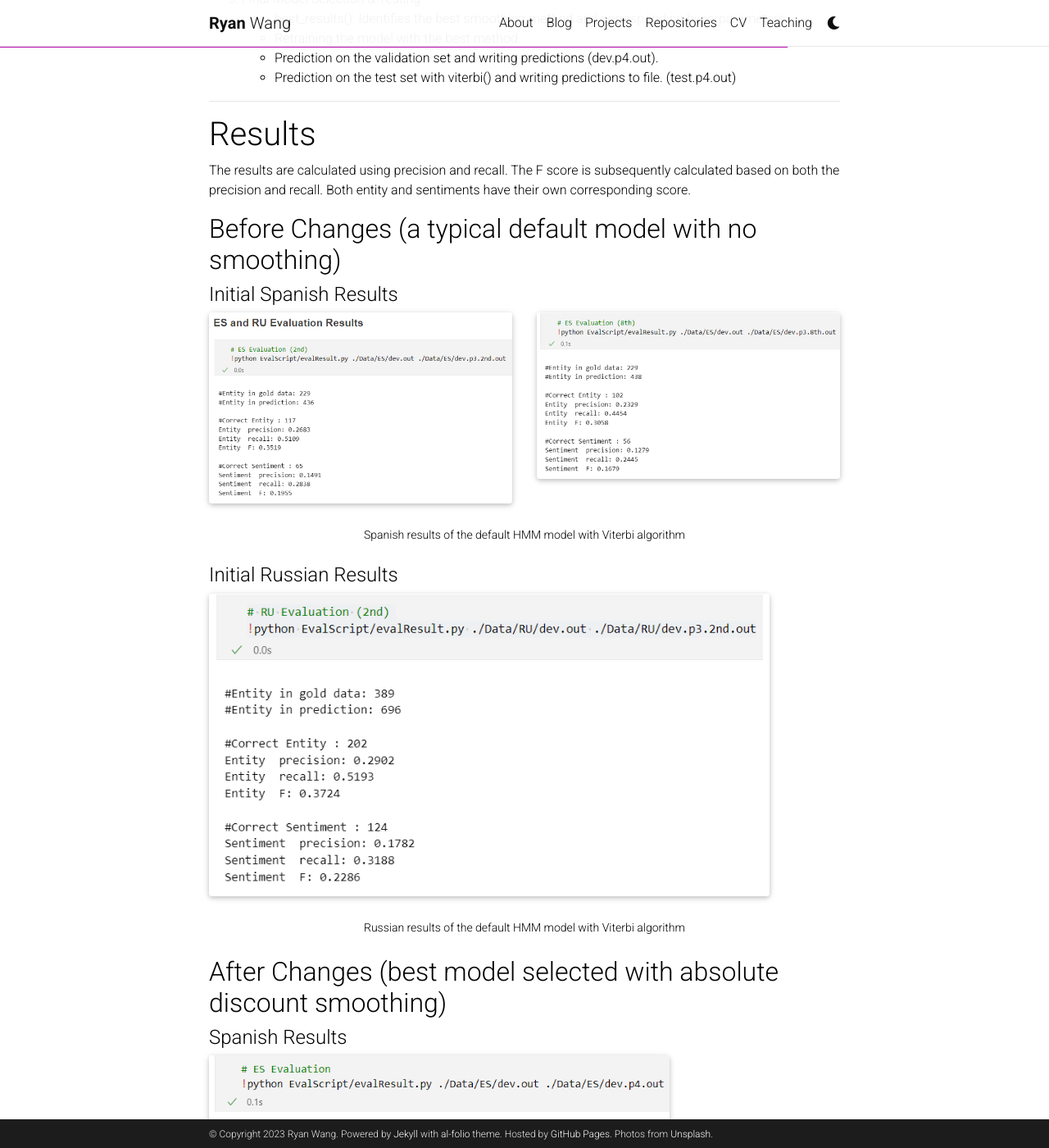
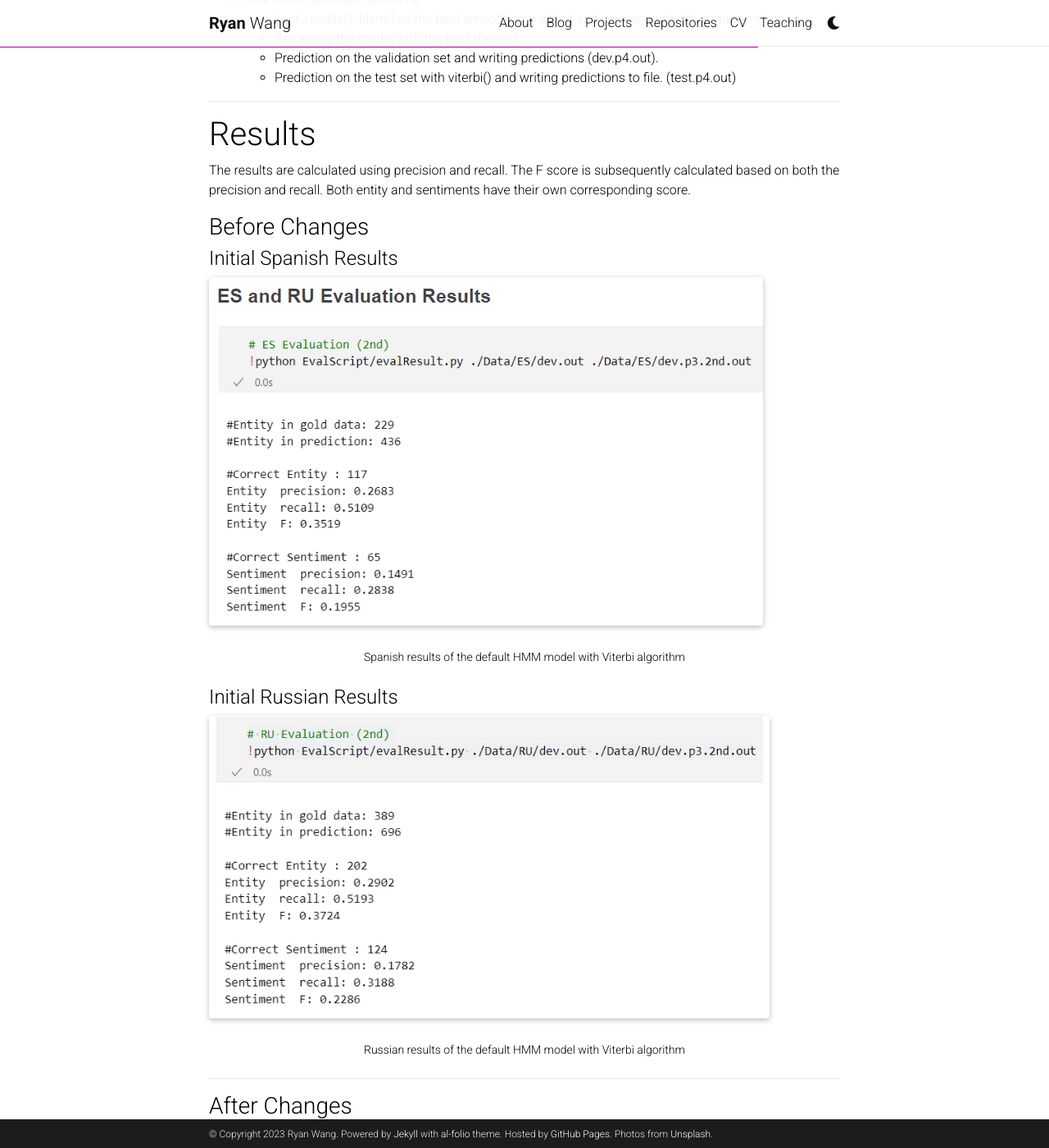
Before and after one commit to SausageMuffins/SausageMuffins.github.io, a Jekyll site: the page built from _projects/Sentiment_and_Entity_Identification.md, in a window 1280 px wide and 1400 px high, scrolled down 2339 px. Shown: the whole window at 82% size. Built offline with Jekyll 4.4.1, drawn with Linux system fonts in a browser that asks for light colours; full-size pictures stand in for the smaller copies a plugin makes; comment, search, counter and statistics services are not loaded; a style sheet for code colours, icons or effects is not loaded.

Commit message:
Made aesthetic changes

```diff
--- a/_projects/Sentiment_and_Entity_Identification.md
+++ b/_projects/Sentiment_and_Entity_Identification.md
@@ -117,14 +117,12 @@ These stages are the details of what our group did to train various models and p
 
 The results are calculated using precision and recall. The F score is subsequently calculated based on both the precision and recall. Both entity and sentiments have their own corresponding score.
 
-## Before Changes (a typical default model with no smoothing)
+### Before Changes
+
 #### Initial Spanish Results
 <div class="row">
     <div class="col-sm mt-3 mt-md-0">
         {% include figure.html path="assets/img/ES_2.png" title="Training Result" class="img-fluid rounded z-depth-1" %}
-    </div>
-    <div class="col-sm mt-3 mt-md-0">
-        {% include figure.html path="assets/img/ES_8.png" title="Validation Result" class="img-fluid rounded z-depth-1" %}
     </div>
 </div>
 <div class="caption">
@@ -142,7 +140,10 @@ The results are calculated using precision and recall. The F score is subsequent
     Russian results of the default HMM model with Viterbi algorithm
 </div>
 
-## After Changes (best model selected with absolute discount smoothing)
+---
+
+### After Changes
+
 #### Spanish Results
 <div class="row">
     <div class="col-sm mt-3 mt-md-0">
```
